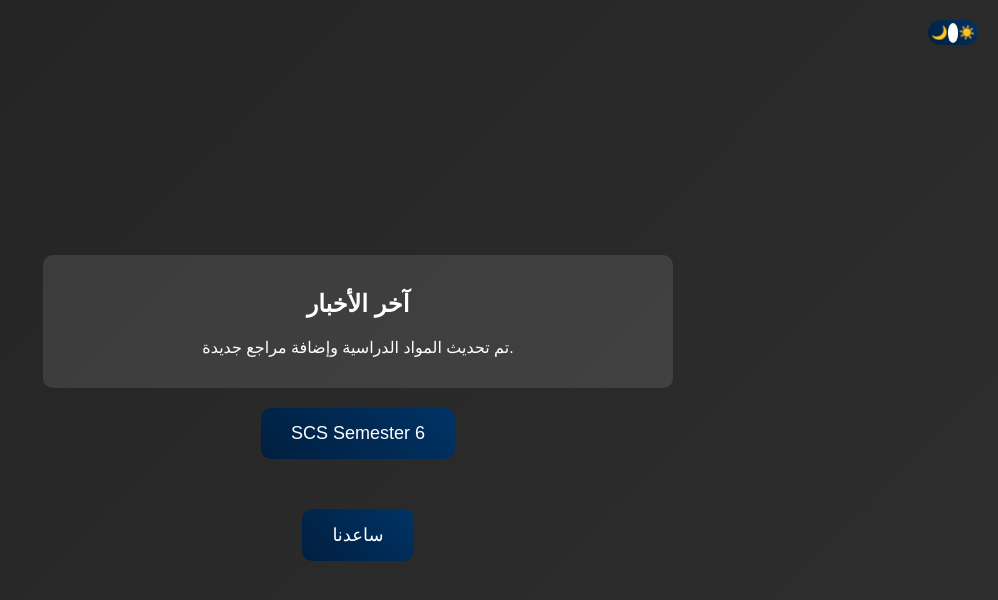
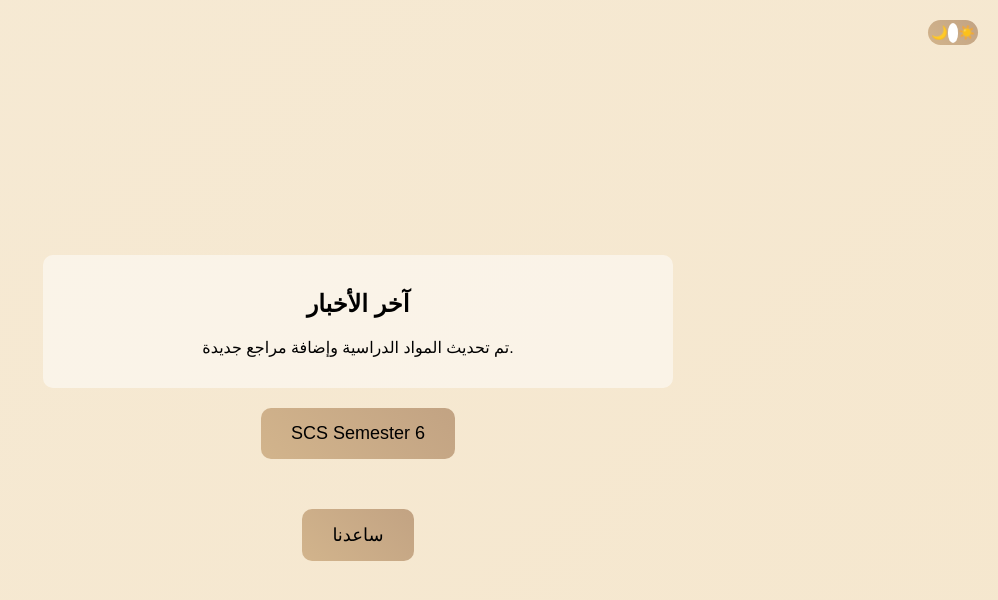
Before and after one commit to ali-m-badawy/SCS, a plain HTML site: page index.html in a window 1280 px wide. Shown: the whole page, without its empty margins (282-1280 px from the left). Drawn offline with Linux system fonts and the light colour scheme.

Commit message:
Update index.html

```diff
--- a/index.html
+++ b/index.html
@@ -6,15 +6,15 @@
     <title>SCS</title>
     <style>
         :root {
-            --bg-color: #000000;
-            --bg-gradient: linear-gradient(135deg, #0f0f0f, #1a1a1a, #333333);
-            --btn-bg: linear-gradient(45deg, #001f3f, #003366); /* كحلي */
-            --text-color: white;
+            --bg-color: #f5f5dc;
+            --bg-gradient: linear-gradient(135deg, #f8f1e4, #f5e6cc);
+            --btn-bg: linear-gradient(45deg, #d2b48c, #c2a383); /* بيج بدرجات متناغمة */
+            --text-color: black;
         }
         .light-mode {
-            --bg-color: #f4f4f4;
-            --bg-gradient: linear-gradient(135deg, #b3e0ff, #ffffff);
-            --btn-bg: linear-gradient(45deg, #0056b3, #0074cc); /* كحلي فاتح */
+            --bg-color: #ffffff;
+            --bg-gradient: linear-gradient(135deg, #faf3e0, #fff5e1);
+            --btn-bg: linear-gradient(45deg, #e0c3a3, #d1b090);
             --text-color: black;
         }
         body {
@@ -35,7 +35,7 @@
             100% { background-position: 100% 100%; }
         }
         .news-container {
-            background: rgba(255, 255, 255, 0.1);
+            background: rgba(255, 255, 255, 0.5);
             padding: 15px;
             border-radius: 10px;
             margin-bottom: 20px;
@@ -56,7 +56,7 @@
         }
         .btn:hover {
             transform: scale(1.1);
-            box-shadow: 0px 4px 15px rgba(255, 255, 255, 0.5);
+            box-shadow: 0px 4px 15px rgba(0, 0, 0, 0.2);
         }
         .container {
             display: none;
```
